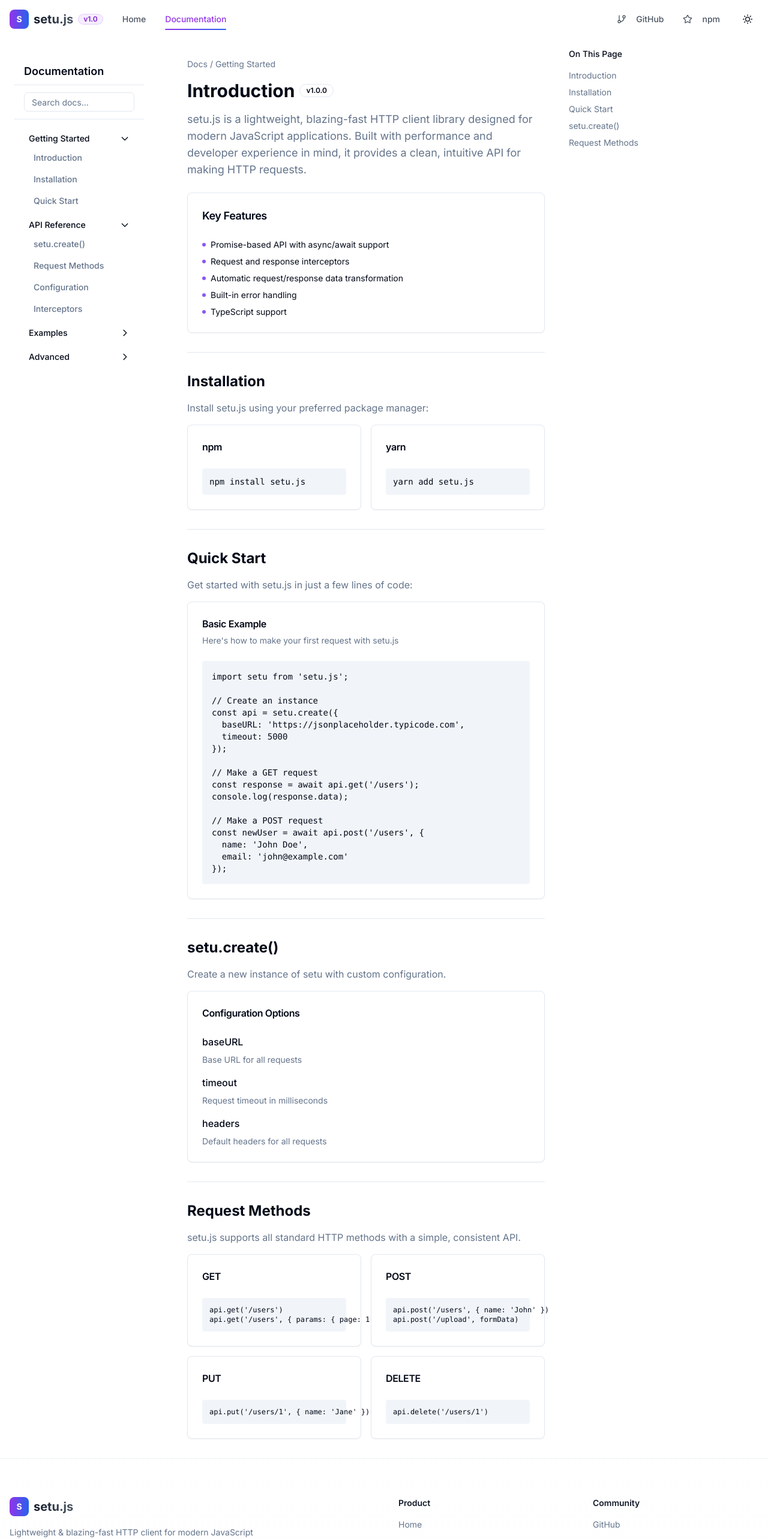
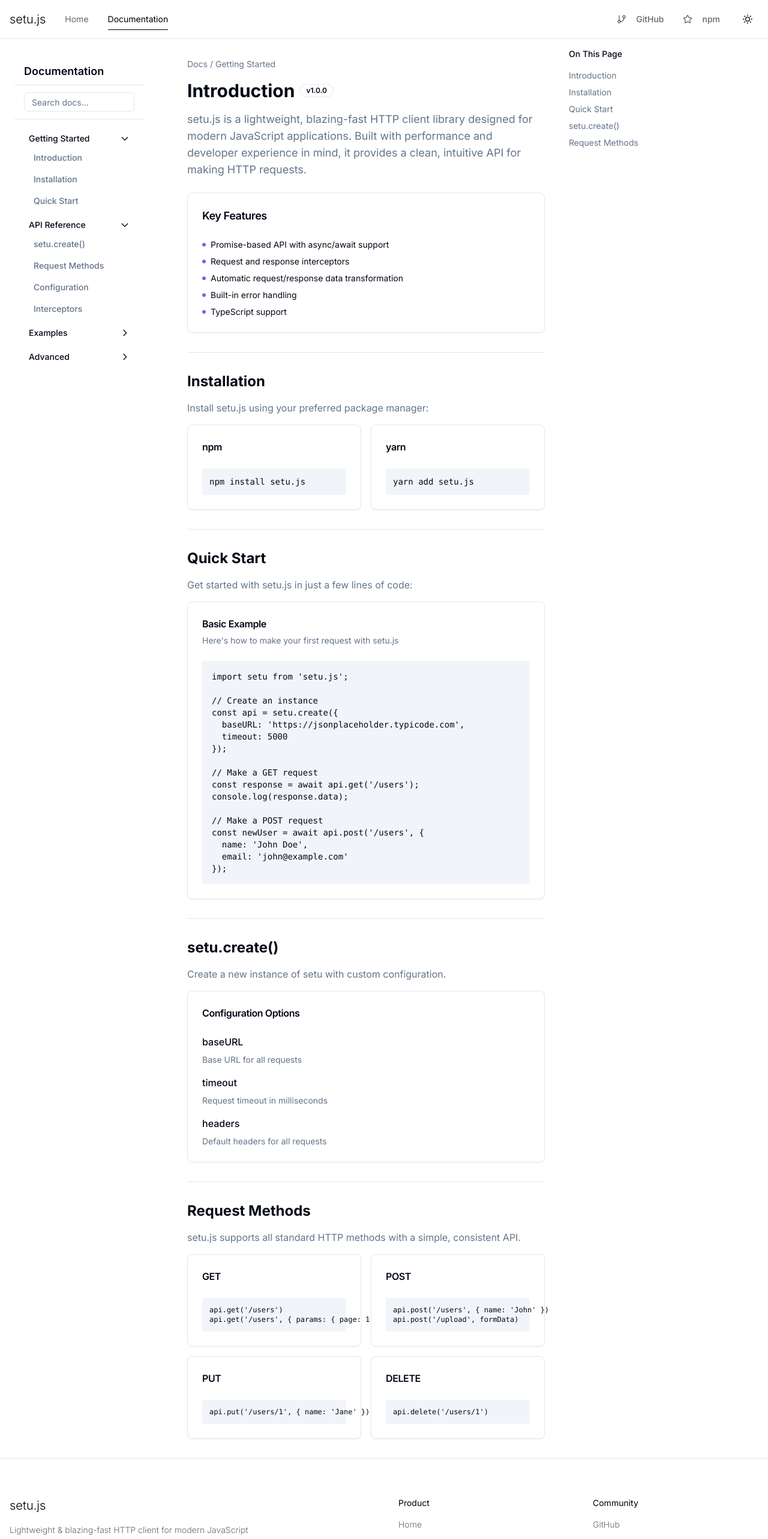
Before and after one commit to Chaianya/setu-web-spark, a React (Vite) app: page /docs in a window 1280 px wide. Shown: the top 2566 px of the page at 60% size. Built offline with nearby package versions, Linux system fonts and the light colour scheme.

Commit message:
Refactor: Implement minimal design and animations
Refactored the website to align with a super minimal, black and white aesthetic, inspired by Linear.app. Removed fancy colors and terminal UI, and implemented premium animations.

```diff
--- a/src/components/layout/footer.tsx
+++ b/src/components/layout/footer.tsx
@@ -1,23 +1,18 @@
 
-import { Heart, ExternalLink, Github, Star } from "lucide-react";
+import { ExternalLink, Github, Star } from "lucide-react";
 
 export function Footer() {
   return (
-    <footer className="border-t border-gray-200/50 dark:border-gray-800/50 bg-gradient-to-b from-transparent to-gray-50/50 dark:to-gray-950/50">
+    <footer className="border-t border-black/10 dark:border-white/10 bg-white dark:bg-black">
       <div className="container px-4 py-16">
         {/* Main Footer Content */}
         <div className="grid gap-12 md:grid-cols-4 mb-12">
           {/* Brand */}
           <div className="md:col-span-2">
-            <div className="flex items-center space-x-2 mb-4">
-              <div className="w-8 h-8 bg-gradient-to-r from-purple-600 to-blue-600 rounded-lg flex items-center justify-center">
-                <span className="text-white font-bold text-sm">S</span>
-              </div>
-              <div className="font-bold text-xl bg-gradient-to-r from-gray-900 to-gray-600 dark:from-white dark:to-gray-300 bg-clip-text text-transparent">
-                setu.js
-              </div>
+            <div className="font-light text-xl text-black dark:text-white mb-4">
+              setu.js
             </div>
-            <p className="text-muted-foreground text-sm leading-relaxed max-w-md">
+            <p className="text-black/60 dark:text-white/60 text-sm font-light leading-relaxed max-w-md">
               Lightweight & blazing-fast HTTP client for modern JavaScript applications.
               Built with passion for developer experience and performance.
             </p>
@@ -26,7 +21,7 @@ export function Footer() {
                 href="https://github.com/chaitanyaabhade/setu.js"
                 target="_blank"
                 rel="noreferrer"
-                className="flex items-center space-x-2 text-sm text-muted-foreground hover:text-purple-600 dark:hover:text-purple-400 transition-colors group"
+                className="flex items-center space-x-2 text-sm text-black/60 dark:text-white/60 hover:text-black dark:hover:text-white transition-colors group"
               >
                 <Github className="h-4 w-4 group-hover:scale-110 transition-transform" />
                 <span>GitHub</span>
@@ -36,7 +31,7 @@ export function Footer() {
                 href="https://www.npmjs.com/package/setu.js"
                 target="_blank"
                 rel="noreferrer"
-                className="flex items-center space-x-2 text-sm text-muted-foreground hover:text-purple-600 dark:hover:text-purple-400 transition-colors group"
+                className="flex items-center space-x-2 text-sm text-black/60 dark:text-white/60 hover:text-black dark:hover:text-white transition-colors group"
               >
                 <Star className="h-4 w-4 group-hover:scale-110 transition-transform" />
                 <span>npm</span>
@@ -47,15 +42,15 @@ export function Footer() {
 
           {/* Links */}
           <div>
-            <h3 className="font-semibold text-sm text-gray-900 dark:text-gray-100 mb-4">Product</h3>
+            <h3 className="font-normal text-sm text-black dark:text-white mb-4">Product</h3>
             <ul className="space-y-3 text-sm">
               <li>
-                <a href="/" className="text-muted-foreground hover:text-purple-600 dark:hover:text-purple-400 transition-colors">
+                <a href="/" className="text-black/60 dark:text-white/60 hover:text-black dark:hover:text-white transition-colors font-light">
                   Home
                 </a>
               </li>
               <li>
-                <a href="/docs" className="text-muted-foreground hover:text-purple-600 dark:hover:text-purple-400 transition-colors">
+                <a href="/docs" className="text-black/60 dark:text-white/60 hover:text-black dark:hover:text-white transition-colors font-light">
                   Documentation
                 </a>
               </li>
@@ -64,7 +59,7 @@ export function Footer() {
                   href="https://github.com/chaitanyaabhade/setu.js/releases"
                   target="_blank"
                   rel="noreferrer"
-                  className="text-muted-foreground hover:text-purple-600 dark:hover:text-purple-400 transition-colors"
+                  className="text-black/60 dark:text-white/60 hover:text-black dark:hover:text-white transition-colors font-light"
                 >
                   Releases
                 </a>
@@ -73,14 +68,14 @@ export function Footer() {
           </div>
 
           <div>
-            <h3 className="font-semibold text-sm text-gray-900 dark:text-gray-100 mb-4">Community</h3>
+            <h3 className="font-normal text-sm text-black dark:text-white mb-4">Community</h3>
             <ul className="space-y-3 text-sm">
               <li>
                 <a
                   href="https://github.com/chaitanyaabhade/setu.js"
                   target="_blank"
                   rel="noreferrer"
-                  className="text-muted-foreground hover:text-purple-600 dark:hover:text-purple-400 transition-colors"
+                  className="text-black/60 dark:text-white/60 hover:text-black dark:hover:text-white transition-colors font-light"
                 >
                   GitHub
                 </a>
@@ -90,7 +85,7 @@ export function Footer() {
                   href="https://github.com/chaitanyaabhade/setu.js/issues"
                   target="_blank"
                   rel="noreferrer"
-                  className="text-muted-foreground hover:text-purple-600 dark:hover:text-purple-400 transition-colors"
+                  className="text-black/60 dark:text-white/60 hover:text-black dark:hover:text-white transition-colors font-light"
                 >
                   Issues
                 </a>
@@ -100,7 +95,7 @@ export function Footer() {
                   href="https://github.com/chaitanyaabhade/setu.js/discussions"
                   target="_blank"
                   rel="noreferrer"
-                  className="text-muted-foreground hover:text-purple-600 dark:hover:text-purple-400 transition-colors"
+                  className="text-black/60 dark:text-white/60 hover:text-black dark:hover:text-white transition-colors font-light"
                 >
                   Discussions
                 </a>
@@ -110,18 +105,16 @@ export function Footer() {
         </div>
 
         {/* Bottom Bar */}
-        <div className="pt-8 border-t border-gray-200/50 dark:border-gray-800/50">
+        <div className="pt-8 border-t border-black/10 dark:border-white/10">
           <div className="flex flex-col md:flex-row items-center justify-between gap-4">
-            <div className="flex items-center space-x-2 text-sm text-muted-foreground">
-              <span>Made with</span>
-              <Heart className="h-4 w-4 text-red-500 animate-pulse" />
-              <span>by</span>
-              <span className="font-medium text-gray-900 dark:text-gray-100 bg-gradient-to-r from-purple-600 to-blue-600 bg-clip-text text-transparent">
+            <div className="flex items-center space-x-2 text-sm text-black/60 dark:text-white/60 font-light">
+              <span>Made by</span>
+              <span className="font-normal text-black dark:text-white">
                 Chaitanya Abhade
               </span>
             </div>
 
-            <div className="text-sm text-muted-foreground">
+            <div className="text-sm text-black/60 dark:text-white/60 font-light">
               © 2024 setu.js. Open source under MIT license.
             </div>
           </div>
--- a/src/components/layout/navigation.tsx
+++ b/src/components/layout/navigation.tsx
@@ -2,57 +2,48 @@
 import { Link, useLocation } from "react-router-dom";
 import { ThemeToggle } from "@/components/theme/theme-toggle";
 import { Button } from "@/components/ui/button";
-import { Badge } from "@/components/ui/badge";
-import { Star, GitBranch } from "lucide-react";
+import { GitBranch, Star } from "lucide-react";
 
 export function Navigation() {
   const location = useLocation();
 
   return (
-    <nav className="sticky top-0 z-50 w-full border-b border-white/10 bg-white/80 backdrop-blur-xl dark:bg-gray-950/80 supports-[backdrop-filter]:bg-white/60 dark:supports-[backdrop-filter]:bg-gray-950/60">
+    <nav className="sticky top-0 z-50 w-full border-b border-black/10 dark:border-white/10 bg-white/80 dark:bg-black/80 backdrop-blur-xl">
       <div className="container flex h-16 items-center justify-between px-4">
         {/* Logo */}
         <div className="flex items-center space-x-8">
           <Link className="flex items-center space-x-3" to="/">
-            <div className="flex items-center space-x-2">
-              <div className="w-8 h-8 bg-gradient-to-r from-purple-600 to-blue-600 rounded-lg flex items-center justify-center">
-                <span className="text-white font-bold text-sm">S</span>
-              </div>
-              <div className="font-bold text-xl bg-gradient-to-r from-gray-900 to-gray-600 dark:from-white dark:to-gray-300 bg-clip-text text-transparent">
-                setu.js
-              </div>
-              <Badge variant="outline" className="border-purple-500/20 bg-purple-500/10 text-purple-700 dark:text-purple-300 text-xs px-2 py-0">
-                v1.0
-              </Badge>
+            <div className="font-light text-xl text-black dark:text-white">
+              setu.js
             </div>
           </Link>
 
           {/* Desktop Navigation */}
-          <nav className="hidden md:flex items-center space-x-8 text-sm font-medium">
+          <nav className="hidden md:flex items-center space-x-8 text-sm font-normal">
             <Link
               to="/"
-              className={`transition-colors hover:text-purple-600 dark:hover:text-purple-400 relative ${
+              className={`transition-colors hover:text-black dark:hover:text-white relative ${
                 location.pathname === "/"
-                  ? "text-purple-600 dark:text-purple-400"
-                  : "text-gray-600 dark:text-gray-300"
+                  ? "text-black dark:text-white"
+                  : "text-black/60 dark:text-white/60"
               }`}
             >
               Home
               {location.pathname === "/" && (
-                <div className="absolute -bottom-2 left-0 right-0 h-0.5 bg-gradient-to-r from-purple-600 to-blue-600 rounded-full" />
+                <div className="absolute -bottom-2 left-0 right-0 h-px bg-black dark:bg-white" />
               )}
             </Link>
             <Link
               to="/docs"
-              className={`transition-colors hover:text-purple-600 dark:hover:text-purple-400 relative ${
+              className={`transition-colors hover:text-black dark:hover:text-white relative ${
                 location.pathname === "/docs"
-                  ? "text-purple-600 dark:text-purple-400"
-                  : "text-gray-600 dark:text-gray-300"
+                  ? "text-black dark:text-white"
+                  : "text-black/60 dark:text-white/60"
               }`}
             >
               Documentation
               {location.pathname === "/docs" && (
-                <div className="absolute -bottom-2 left-0 right-0 h-0.5 bg-gradient-to-r from-purple-600 to-blue-600 rounded-full" />
+                <div className="absolute -bottom-2 left-0 right-0 h-px bg-black dark:bg-white" />
               )}
             </Link>
           </nav>
@@ -60,20 +51,13 @@ export function Navigation() {
 
         {/* Right Side */}
         <div className="flex items-center space-x-4">
-          {/* Mobile Navigation */}
-          <div className="md:hidden">
-            <Link to="/" className="font-bold text-lg">
-              setu.js
-            </Link>
-          </div>
-
           {/* Action Buttons */}
           <div className="hidden sm:flex items-center space-x-2">
             <Button
               variant="ghost"
               size="sm"
               asChild
-              className="text-gray-600 dark:text-gray-300 hover:text-purple-600 dark:hover:text-purple-400 hover:bg-purple-50 dark:hover:bg-purple-950/20"
+              className="text-black/60 dark:text-white/60 hover:text-black dark:hover:text-white hover:bg-black/5 dark:hover:bg-white/5"
             >
               <a
                 href="https://github.com/chaitanyaabhade/setu.js"
@@ -89,7 +73,7 @@ export function Navigation() {
               variant="ghost"
               size="sm"
               asChild
-              className="text-gray-600 dark:text-gray-300 hover:text-purple-600 dark:hover:text-purple-400 hover:bg-purple-50 dark:hover:bg-purple-950/20"
+              className="text-black/60 dark:text-white/60 hover:text-black dark:hover:text-white hover:bg-black/5 dark:hover:bg-white/5"
             >
               <a
                 href="https://www.npmjs.com/package/setu.js"
--- a/tailwind.config.ts
+++ b/tailwind.config.ts
@@ -92,56 +92,18 @@ export default {
 				'fade-in': {
 					'0%': {
 						opacity: '0',
-						transform: 'translateY(30px)'
+						transform: 'translateY(20px)'
 					},
 					'100%': {
 						opacity: '1',
 						transform: 'translateY(0)'
-					}
-				},
-				'slide-in': {
-					'0%': {
-						opacity: '0',
-						transform: 'translateX(-30px)'
-					},
-					'100%': {
-						opacity: '1',
-						transform: 'translateX(0)'
-					}
-				},
-				'float': {
-					'0%, 100%': {
-						transform: 'translateY(0px)'
-					},
-					'50%': {
-						transform: 'translateY(-20px)'
-					}
-				},
-				'pulse': {
-					'0%, 100%': {
-						opacity: '1'
-					},
-					'50%': {
-						opacity: '0.5'
-					}
-				},
-				'glow': {
-					'0%, 100%': {
-						boxShadow: '0 0 20px rgba(147, 51, 234, 0.5)'
-					},
-					'50%': {
-						boxShadow: '0 0 30px rgba(147, 51, 234, 0.8)'
 					}
 				}
 			},
 			animation: {
 				'accordion-down': 'accordion-down 0.2s ease-out',
 				'accordion-up': 'accordion-up 0.2s ease-out',
-				'fade-in': 'fade-in 0.8s ease-out forwards',
-				'slide-in': 'slide-in 0.6s ease-out forwards',
-				'float': 'float 8s ease-in-out infinite',
-				'pulse': 'pulse 3s ease-in-out infinite',
-				'glow': 'glow 2s ease-in-out infinite alternate'
+				'fade-in': 'fade-in 0.8s ease-out forwards'
 			}
 		}
 	},
```
Also changed, not shown: src/pages/Index.tsx (+79 -111 lines).
